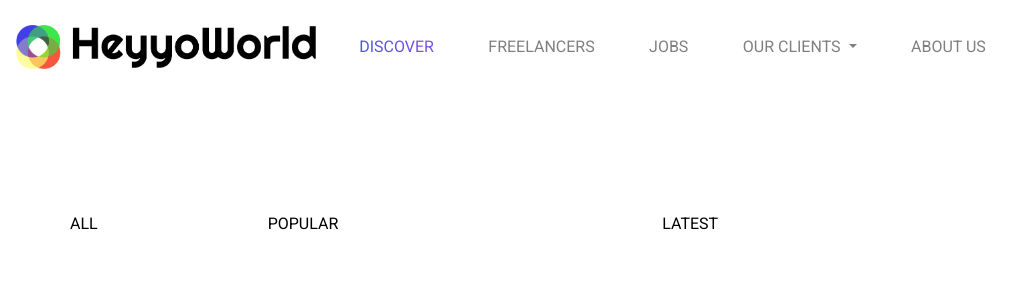
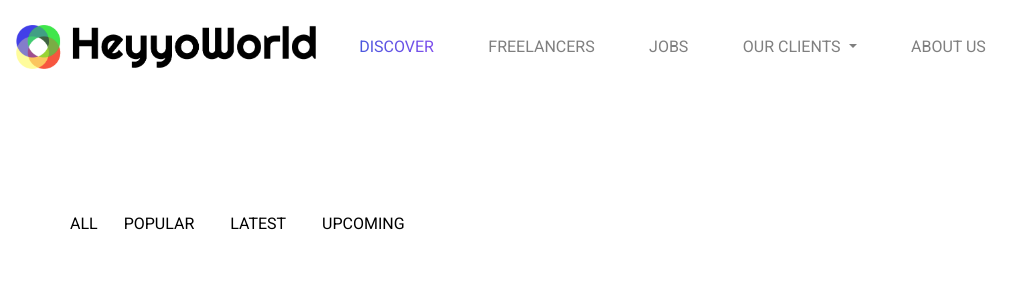
Before and after one commit to kathrynng/hyw, a PHP site: page /main_browse.html in a window 1280 px wide. Shown: the top 287 px of the page, without its empty margins (0-1032 px from the left). Run offline with PHP 8.4, Linux system fonts and the light colour scheme.

Commit message:
Update main_browse.css

```diff
--- a/css/main_browse.css
+++ b/css/main_browse.css
@@ -91,7 +91,7 @@ html body{
 }
 
 .site-main .project-area .project-menu button+button{
-    padding: 0 10rem;
+    padding: 0 1rem;
 }
 
 .site-main .project-area .grid .person-project .img a:hover img{
```
